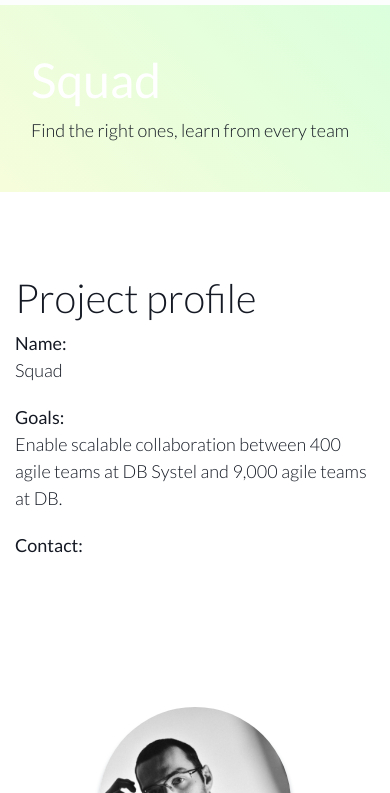
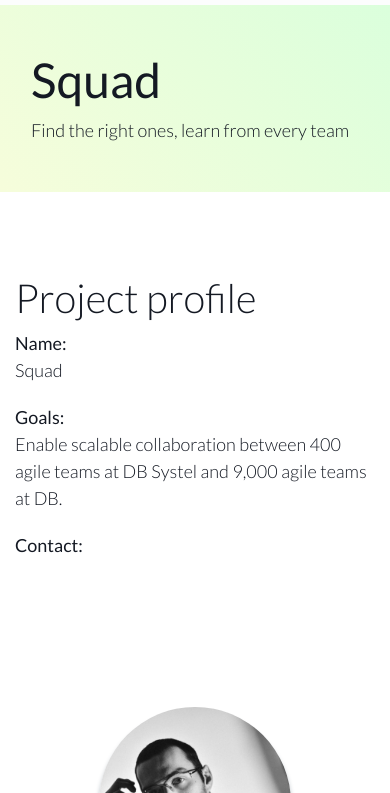
Before and after one commit to joelesli/squad, a website: page index.html in a window 390 px wide. Shown: the part 51-844 px from the top of the page. Drawn offline with Linux system fonts and the light colour scheme.

Commit message:
Fixed jumbotron title color

```diff
--- a/css/main.css
+++ b/css/main.css
@@ -150,7 +150,7 @@
   }
 
   .display-1 {
-    color: #FFF;
+    color: #141923;
     font-size: 3rem;
   }
 
```
